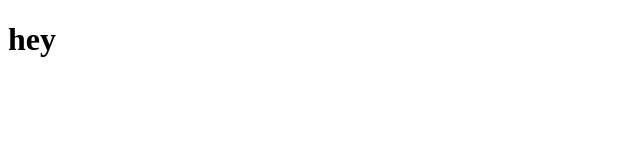
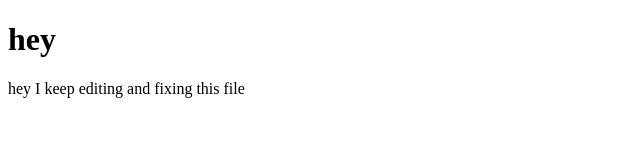
Before and after one commit to Abdessamadln/test, a plain HTML site: page index.html in a window 1280 px wide. Shown: the whole page, without its empty margins (0-640 px from the left). Drawn offline with Linux system fonts and the light colour scheme.

Commit message:
Update index.html
added a p

```diff
--- a/index.html
+++ b/index.html
@@ -7,6 +7,7 @@
   <body>
     <div>
       <h1>hey</h1>
+     <p>hey I keep editing and fixing this file</p>
     </div>
   </body>
 </html>
```
